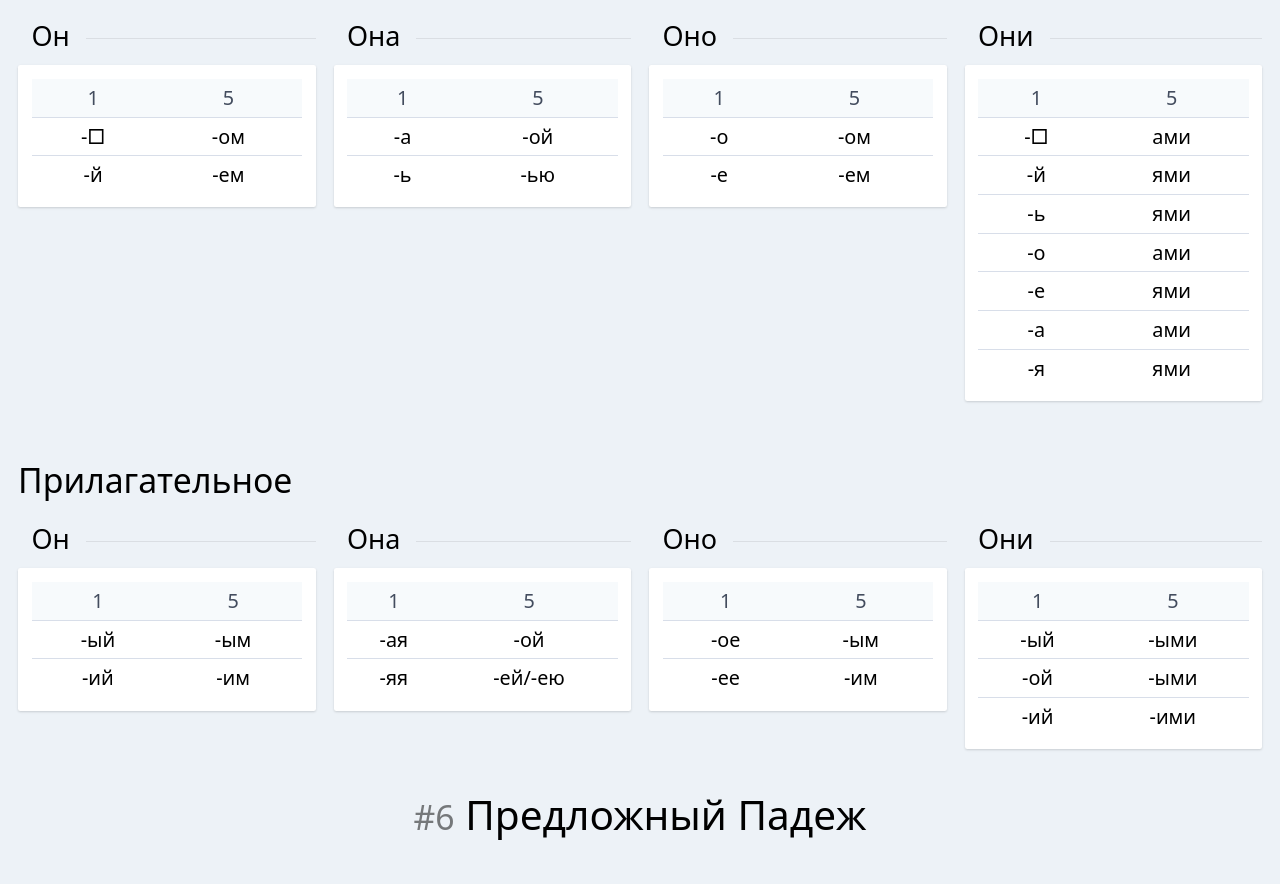
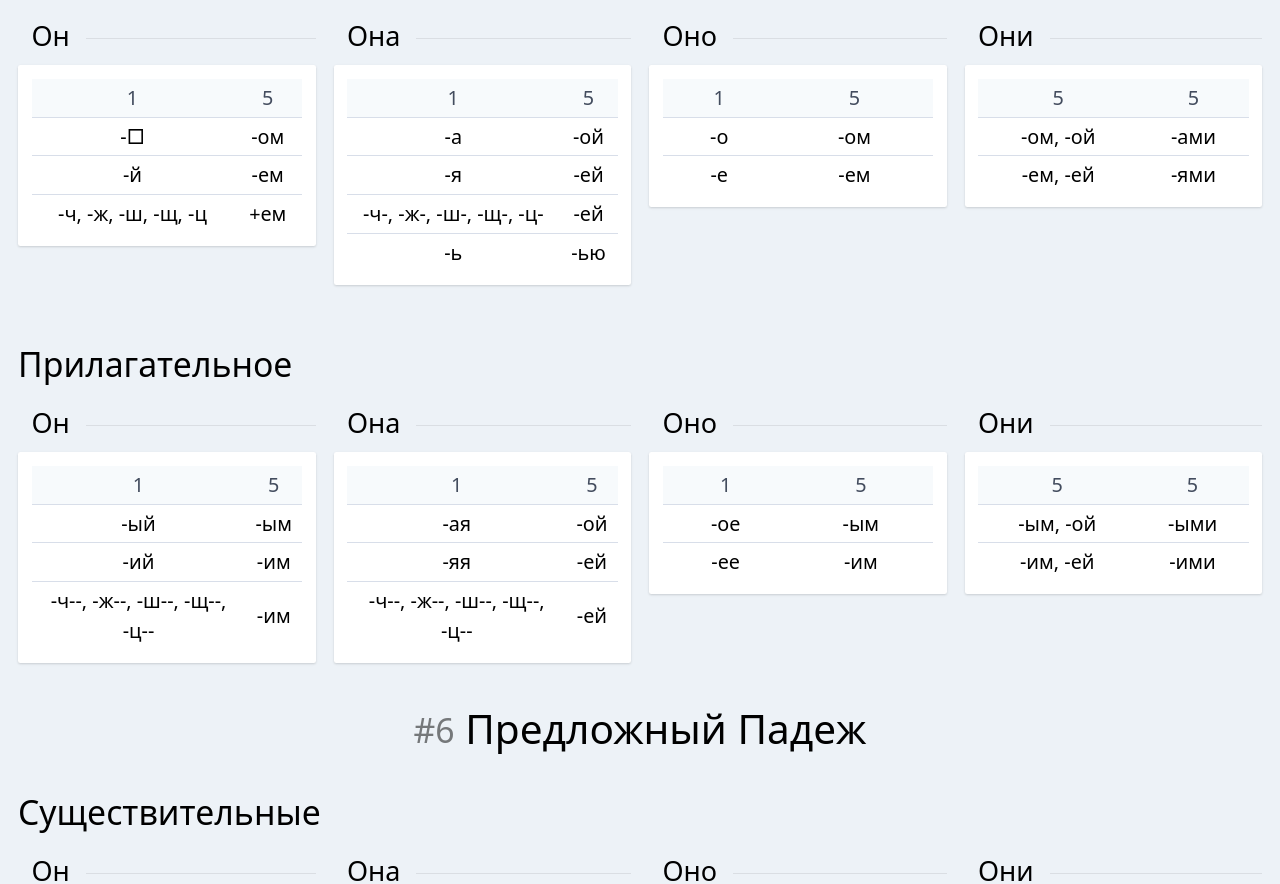
Before and after one commit to albizures/ruian, a Next.js app: page / in a window 1280 px wide. Shown: the part 2787-3671 px from the top of the page. Built offline with nearby package versions, Linux system fonts and the light colour scheme.

Commit message:
feat(cases): complete instrumental case

```diff
--- a/src/cases/instrumental.ts
+++ b/src/cases/instrumental.ts
@@ -28,10 +28,13 @@ const instrumental: Case = {
 			['1', '5'],
 			['-□', '-ом'],
 			['-й', '-ем'],
+			['-ч, -ж, -ш, -щ, -ц', '+ем'],
 		],
 		[Feminine]: [
 			['1', '5'],
 			['-а', '-ой'],
+			['-я', '-ей'],
+			['-ч-, -ж-, -ш-, -щ-, -ц-', '-ей'],
 			['-ь', '-ью'],
 		],
 		[Neuter]: [
@@ -40,14 +43,9 @@ const instrumental: Case = {
 			['-е', '-ем'],
 		],
 		Plural: [
-			['1', '5'],
-			['-□', 'ами'],
-			['-й', 'ями'],
-			['-ь', 'ями'],
-			['-о', 'ами'],
-			['-е', 'ями'],
-			['-а', 'ами'],
-			['-я', 'ями'],
+			['5', '5'],
+			['-ом, -ой', '-ами'],
+			['-ем, -ей', '-ями'],
 		],
 	},
 	adjectives: {
@@ -55,11 +53,13 @@ const instrumental: Case = {
 			['1', '5'],
 			['-ый', '-ым'],
 			['-ий', '-им'],
+			['-ч--, -ж--, -ш--, -щ--, -ц--', '-им'],
 		],
 		[Feminine]: [
 			['1', '5'],
 			['-ая', '-ой'],
-			['-яя', '-ей/-ею'],
+			['-яя', '-ей'],
+			['-ч--, -ж--, -ш--, -щ--, -ц--', '-ей'],
 		],
 		[Neuter]: [
 			['1', '5'],
@@ -67,10 +67,9 @@ const instrumental: Case = {
 			['-ее', '-им'],
 		],
 		Plural: [
-			['1', '5'],
-			['-ый', '-ыми'],
-			['-ой', '-ыми'],
-			['-ий', '-ими'],
+			['5', '5'],
+			['-ым, -ой', '-ыми'],
+			['-им, -ей', '-ими'],
 		],
 	},
 };
```
